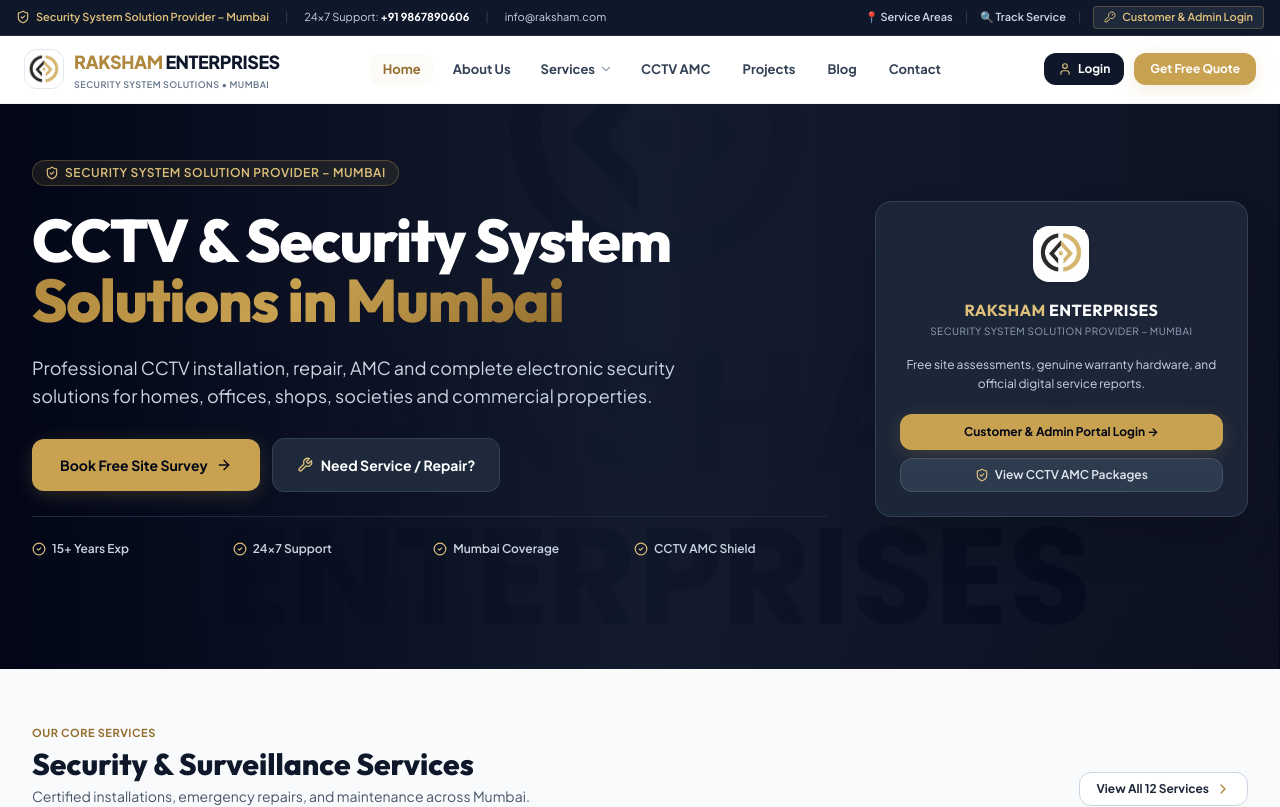
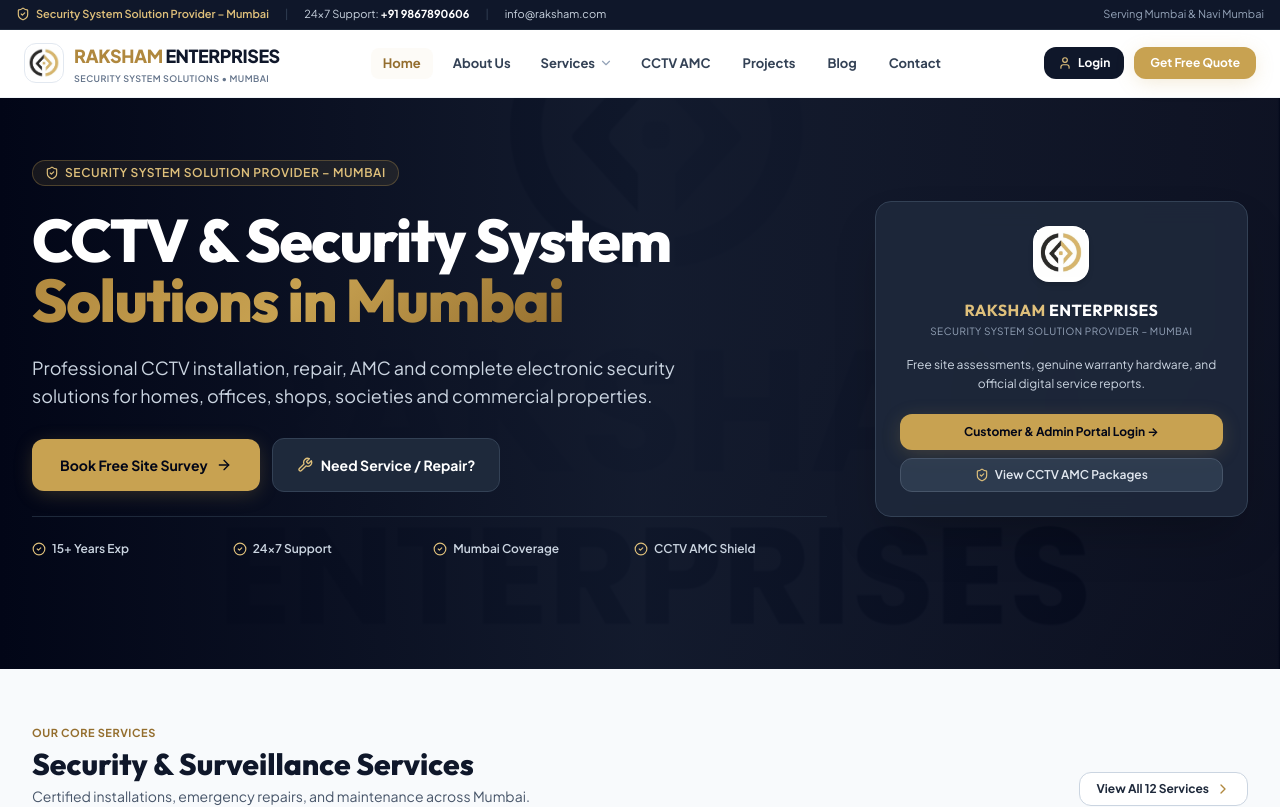
Before and after one commit to guptadipti0123-netizen/raksham-enterprises-web1, a React (Vite) app: page / in a window 1280 px wide. Shown: the top 807 px of the page. Built offline with nearby package versions, Linux system fonts and the light colour scheme.

Commit message:
fix(navbar): clean top bar and simplify services dropdown without extra duplicate links

```diff
--- a/src/components/Navbar.jsx
+++ b/src/components/Navbar.jsx
@@ -65,7 +65,7 @@ export default function Navbar({ onOpenQuote }) {
   return (
     <header className="fixed top-0 left-0 right-0 z-50 transition-all duration-300">
 
-      {/* 1. Top Mini Bar (Contact & Portal) */}
+      {/* 1. Top Mini Bar (Clean Company Contact Info) */}
       <div className="bg-slate-900 text-slate-300 text-[11px] py-1.5 px-4 hidden lg:block border-b border-slate-800">
         <div className="max-w-[1440px] mx-auto flex justify-between items-center">
           <div className="flex items-center space-x-4">
@@ -83,21 +83,7 @@ export default function Navbar({ onOpenQuote }) {
             </a>
           </div>
 
-          <div className="flex items-center space-x-3">
-            <Link
-              to="/service-areas"
-              className="text-slate-300 hover:text-gold-400 font-semibold transition-colors flex items-center space-x-1"
-            >
-              <span>📍 Service Areas</span>
-            </Link>
-            <span className="text-slate-700">|</span>
-            <Link
-              to="/track-service"
-              className="text-slate-300 hover:text-gold-400 font-semibold transition-colors flex items-center space-x-1"
-            >
-              <span>🔍 Track Service</span>
-            </Link>
-            <span className="text-slate-700">|</span>
+          <div className="flex items-center space-x-3 text-slate-400 text-[11px]">
             {userRole ? (
               <Link
                 to={userRole === 'admin' ? '/admin/dashboard' : '/customer/dashboard'}
@@ -109,13 +95,7 @@ export default function Navbar({ onOpenQuote }) {
                 </span>
               </Link>
             ) : (
-              <Link
-                to="/login"
-                className="flex items-center space-x-1.5 text-gold-400 hover:text-gold-300 font-semibold bg-slate-800 px-2.5 py-0.5 rounded border border-gold-500/30 transition-colors"
-              >
-                <KeyRound className="w-3 h-3" />
-                <span>Customer & Admin Login</span>
-              </Link>
+              <span className="text-slate-400">Serving Mumbai & Navi Mumbai</span>
             )}
           </div>
         </div>
@@ -193,23 +173,14 @@ export default function Navbar({ onOpenQuote }) {
                         <div className="absolute top-full left-0 w-[620px] bg-white border border-slate-200 rounded-2xl shadow-xl p-4 transition-all duration-200 z-50 animate-fadeIn mt-1">
 
                           {/* Top Sub-Bar with Direct Page Links */}
-                          <div className="pb-3 mb-2 border-b border-slate-100 flex flex-wrap items-center justify-between gap-2 px-1">
+                          <div className="pb-3 mb-2 border-b border-slate-100 flex items-center justify-between px-1">
                             <Link
                               to="/services"
                               onClick={() => setIsServicesOpen(false)}
                               className="text-xs text-gold-700 hover:text-gold-800 font-extrabold flex items-center space-x-1"
                             >
-                              <span>🛠️ All 12 Services</span>
+                              <span>🛠️ View All 12 Services Page</span>
                               <ArrowRight className="w-3 h-3" />
-                            </Link>
-
-                            <Link
-                              to="/service-request/non-amc"
-                              onClick={() => setIsServicesOpen(false)}
-                              className="text-xs text-emerald-800 hover:text-emerald-900 font-bold bg-emerald-50 hover:bg-emerald-100 px-2.5 py-1 rounded-lg border border-emerald-200 flex items-center space-x-1 transition-colors"
-                            >
-                              <Wrench className="w-3 h-3 text-emerald-600" />
-                              <span>Non-AMC Repair (₹800 Visit)</span>
                             </Link>
 
                             <Link
@@ -217,7 +188,8 @@ export default function Navbar({ onOpenQuote }) {
                               onClick={() => setIsServicesOpen(false)}
                               className="text-xs text-slate-800 hover:text-gold-700 font-bold bg-gold-50 hover:bg-gold-100 px-2.5 py-1 rounded-lg border border-gold-200 flex items-center space-x-1 transition-colors"
                             >
-                              <span>📍 14 Mumbai Hubs</span>
+                              <span>📍 Mumbai Service Areas (14 Locations)</span>
+                              <ArrowRight className="w-3 h-3 text-gold-600" />
                             </Link>
                           </div>
 
@@ -243,25 +215,6 @@ export default function Navbar({ onOpenQuote }) {
                                 </div>
                               </Link>
                             ))}
-                          </div>
-
-                          {/* Bottom Area Quick Link Banner */}
-                          <div className="mt-3 pt-2.5 border-t border-slate-100 flex items-center justify-between text-xs px-2 bg-slate-50 p-2 rounded-xl">
-                            <Link
-                              to="/service-request"
-                              onClick={() => setIsServicesOpen(false)}
-                              className="text-[11px] text-slate-700 font-bold hover:text-gold-700 flex items-center space-x-1"
-                            >
-                              <Wrench className="w-3 h-3 text-gold-600" />
-                              <span>Need Service? AMC Priority vs Non-AMC Paid Queue</span>
-                            </Link>
-                            <Link
-                              to="/track-service"
-                              onClick={() => setIsServicesOpen(false)}
-                              className="font-bold text-gold-700 hover:underline flex items-center space-x-1 text-[11px]"
-                            >
-                              <span>🔍 Track Complaint →</span>
-                            </Link>
                           </div>
 
                         </div>
```
